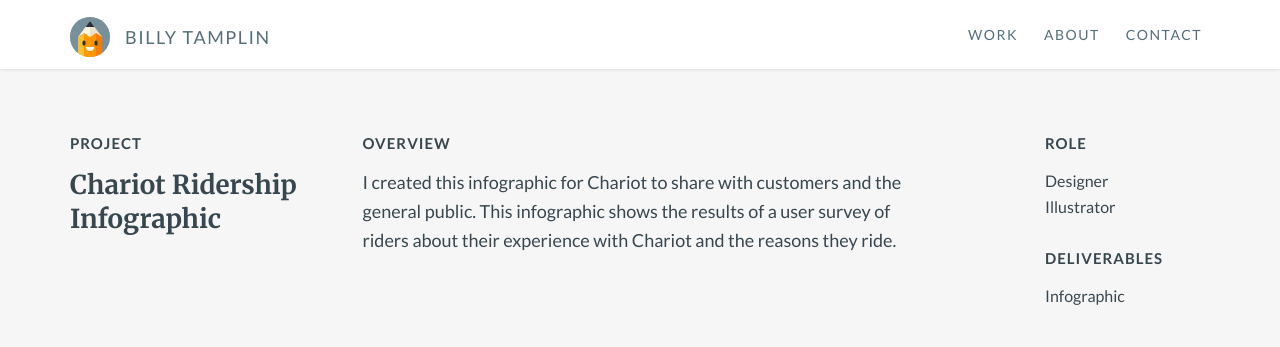
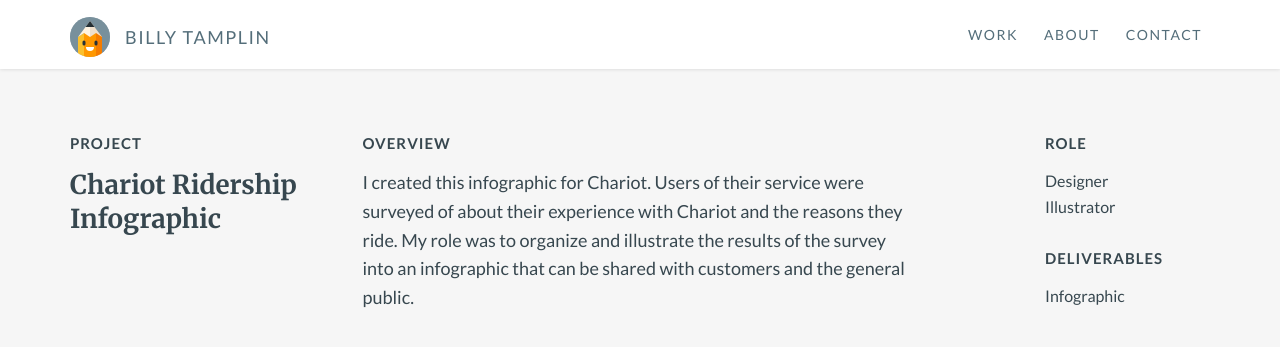
Before and after one commit to btamps/btamps.github.io, a Jekyll site: the page built from _posts/2018-07-07-chariot-ridership-infographic.markdown, in a window 1280 px wide and 900 px high, cut to the strip 0-395 px from the top of the window. Shown: the top 347 px of the strip. Built offline with Jekyll 4.4.1, drawn with Linux system fonts in a browser that asks for light colours; nearby versions of some CDN libraries.

Commit message:
changed overview copy

```diff
--- a/_posts/2018-07-07-chariot-ridership-infographic.markdown
+++ b/_posts/2018-07-07-chariot-ridership-infographic.markdown
@@ -11,7 +11,7 @@
     </div>
     <div class="col-md-6 overview">
       <h4>Overview</h4>
-      <p>I created this infographic for Chariot to share with customers and the general public. This infographic shows the results of a user survey of riders about their experience with Chariot and the reasons they ride. </p>
+      <p>I created this infographic for Chariot. Users of their service were surveyed of about their experience with Chariot and the reasons they ride. My role was to organize and illustrate the results of the survey into an infographic that can be shared with customers and the general public.</p>
     </div>
     <div class="col-md-2 offset-md-1 role">
       <h4>Role</h4>
```
